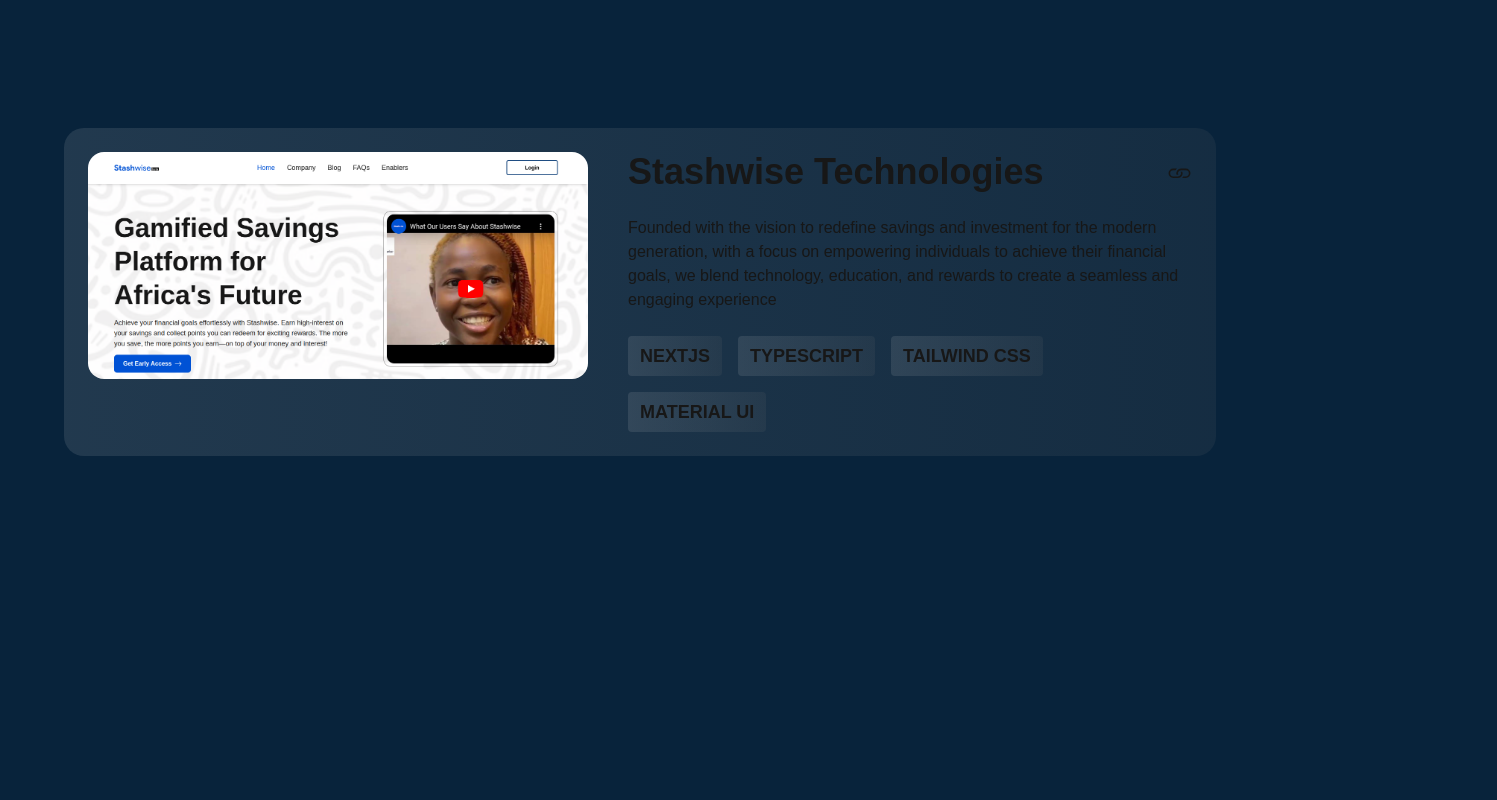
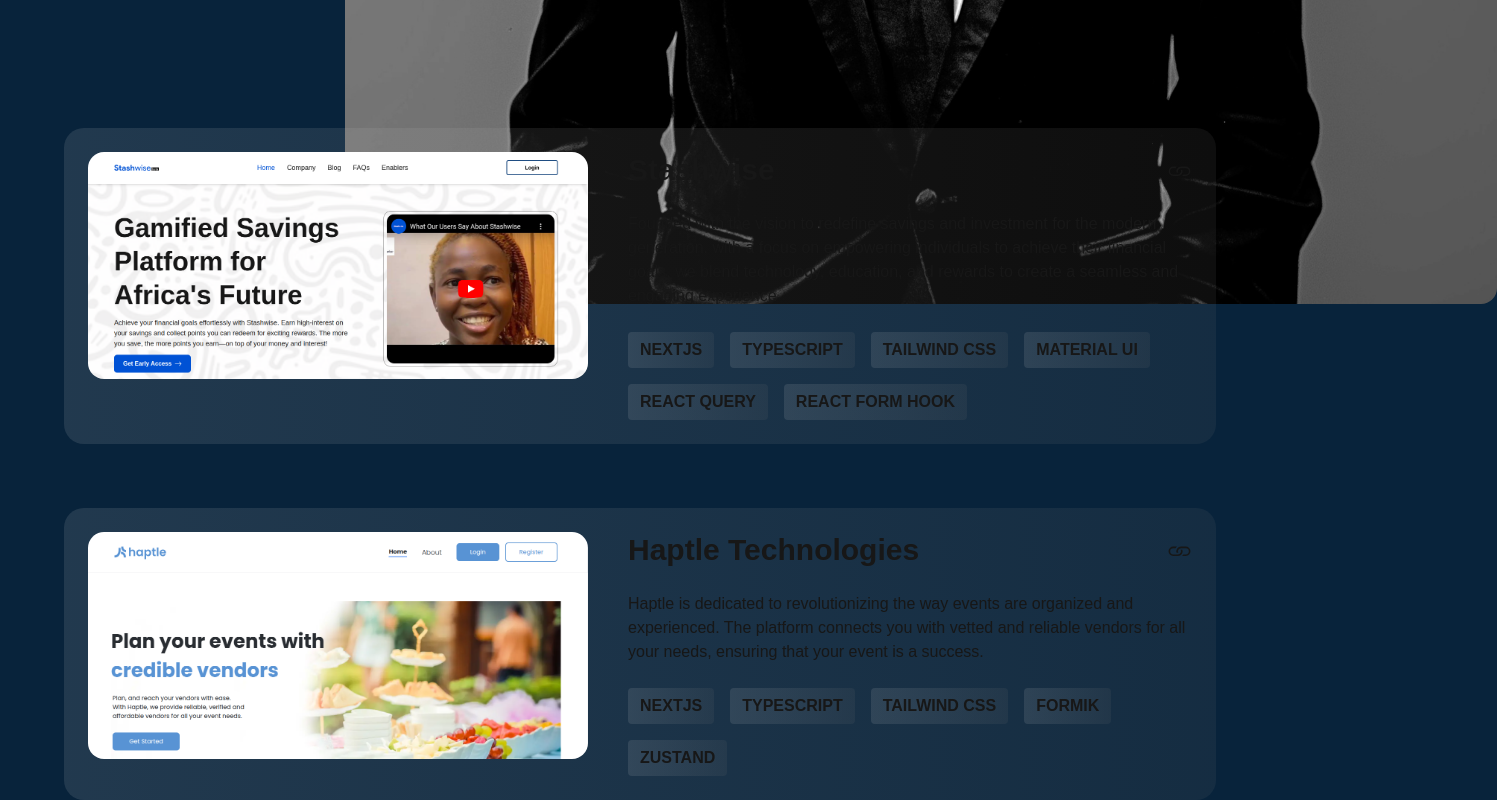
Before and after one commit to Akeemkabiru/Portfolio, a Next.js app: page / in a window 1280 px wide. Shown: the part 736-1536 px from the top of the page, 1497 px wide, since content can reach past the window. Before the commit the page ends 1192 px from the top, so only its background shows below. Built offline with nearby package versions, Linux system fonts and the light colour scheme.

Commit message:
added project

```diff
--- a/src/app/layout.tsx
+++ b/src/app/layout.tsx
@@ -30,7 +30,7 @@
         className={`${geistSans.variable} ${geistMono.variable} antialiased space-y-16`}
       >
         <Header />
-        <main className="px-6 md:px-12 lg:px-16">{children}</main>
+        <main className="px-6 md:px-12 lg:px-16 pt-12 lg:pt-0">{children}</main>
       </body>
     </html>
   );
--- a/src/app/page.tsx
+++ b/src/app/page.tsx
@@ -4,7 +4,7 @@
 export default function Home() {
   return (
     <>
-      <section className="w-full h-screen flex items-center justify-center">
+      <section className="w-full h-screen flex justify-center items-center">
         <div className="flex md:flex-row flex-col justify-between gap-6">
           <div className="lg:space-y-8 space-y-4 lg:w-[60%] w-full">
             <div className="flex gap-2 items-center">
@@ -32,18 +32,32 @@
             alt="my-img"
             width={350}
             height={350}
-            className="rounded-2xl"
+            className="rounded-2xl w-full md:w-fit"
           />
         </div>
       </section>
 
-      <section>
+      <section className="space-y-16">
         <Card
           picture="/stashwise.png"
-          title="Stashwise Technologies"
+          title="Stashwise"
           description="Founded with the vision to redefine savings and investment for the modern generation, with a focus on empowering individuals to achieve their financial goals, we blend technology, education, and rewards to create a seamless and engaging experience"
-          stacks={["Nextjs", "Typescript", "Tailwind CSS", "Material UI"]}
+          stacks={[
+            "Nextjs",
+            "Typescript",
+            "Tailwind CSS",
+            "Material UI",
+            "React Query",
+            "React Form Hook",
+          ]}
           link="https://stashwise.africa/"
+        />
+        <Card
+          picture="/haptle.png"
+          title="Haptle Technologies"
+          description="Haptle is dedicated to revolutionizing the way events are organized and experienced. The platform connects you with vetted and reliable vendors for all your needs, ensuring that your event is a success. "
+          stacks={["Nextjs", "Typescript", "Tailwind CSS", "Formik", "Zustand"]}
+          link="https://www.haptle.com/"
         />
       </section>
     </>
--- a/src/components/header.tsx
+++ b/src/components/header.tsx
@@ -26,7 +26,7 @@
 
   return (
     <div className="fixed w-full top-4 md:top-6 z-10 px-6 md:px-12 lg:px-16 flex  flex-col gap-4 items-center justify-center">
-      <div className="flex justify-between w-full items-center px-6 py-4 rounded-2xl bg-gradient-to-r from-[#d9d9d91f] to-[#7373731f]  std-backdrop-blur">
+      <div className="flex justify-between w-full items-center px-6 py-4 rounded-2xl bg-gradient-to-r from-[#d9d9d91f]  to-[#7373731f] backdrop-blur-md   std-backdrop-blur">
         <Image src="/logo.png" alt="logo" width={45} height={45} />
 
         <div className="md:flex hidden lg:gap-8 gap-4 items-center">
--- a/src/components/project-card.tsx
+++ b/src/components/project-card.tsx
@@ -44,7 +44,7 @@
       />
       <div className="space-y-6">
         <div className="flex items-center justify-between w-full">
-          <h2 className="text-3xl lg:text-4xl font-bold">{title}</h2>
+          <h2 className="text-2xl lg:text-3xl font-bold">{title}</h2>
           <Link href={link}>
             <BsLink size={25} />
           </Link>
@@ -59,7 +59,7 @@
         <div className="flex gap-3 md:gap-4 flex-wrap ">
           {stacks.map((stack, index: number) => (
             <div
-              className="uppercase whitespace-nowrap bg-gradient-to-r from-[#d9d9d91f] to-[#7373731f] px-2 py-[6px] md:py-[6px] md:px-3 rounded-[4px] font-medium md:font-bold text-base lg:text-lg"
+              className="uppercase whitespace-nowrap bg-gradient-to-r from-[#d9d9d91f] to-[#7373731f] px-2 py-[6px] md:py-[6px] md:px-3 rounded-[4px] font-medium md:font-bold text-base"
               key={index}
             >
               {stack}
```
Also changed, not shown: public/haptle.png (added).
